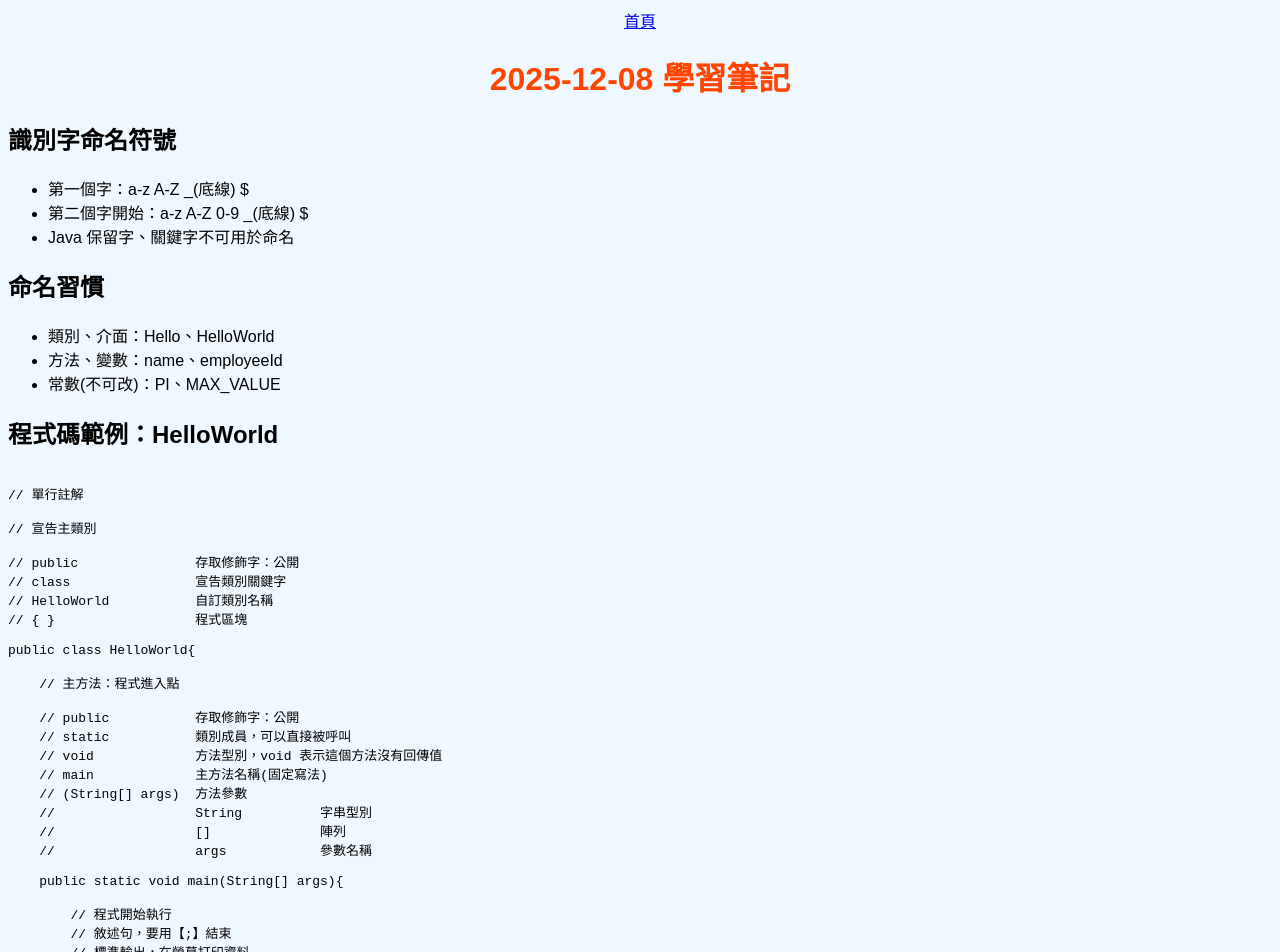
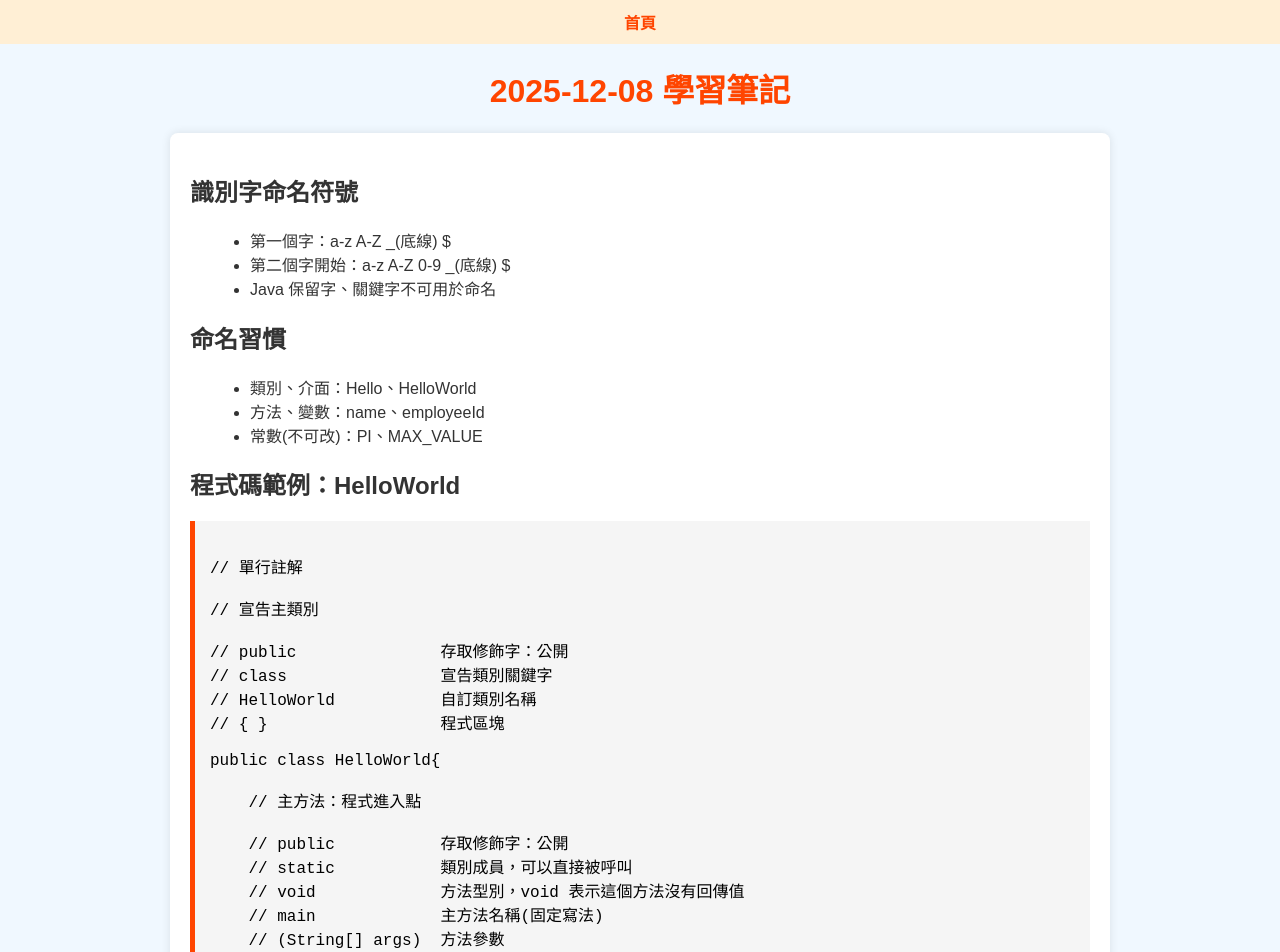
Before and after one commit to vanessa251202/vanessa251202.github.io, a plain HTML site: page 25-12-08.html in a window 1280 px wide. Shown: the top 952 px of the page. Drawn offline with Linux system fonts and the light colour scheme.

Commit message:
Update style.css

```diff
--- a/style.css
+++ b/style.css
@@ -1,13 +1,66 @@
-body{
-  background-color:#f0f8ff;  /*背景顏色*/
-  font-family:'BiauKai',sans-serif;  /*字型*/
-  text-align: center; /*文字置中*/
+/* ------------------ 全域設定 ------------------ */
+body {
+  font-family: 'BiauKai', sans-serif; /* 字型 */
+  background-color: #f0f8ff;           /* 淡藍背景 */
+  color: #333333;                      /* 文字顏色 */
+  margin: 0;
+  padding: 0;
 }
 
-h1{
-  color: #ff4500; /*標題顏色*/
+/* ------------------ 導覽列 ------------------ */
+nav {
+  background-color: #ffefd5; /* 淡橘背景 */
+  padding: 10px 20px;
+  text-align: center;
 }
 
-p{
-  color: #333333; /*文字顏色*/
+nav a {
+  color: #ff4500; /* 連結顏色 */
+  text-decoration: none;
+  margin: 0 10px;
+  font-weight: bold;
 }
+
+nav a:hover {
+  text-decoration: underline; /* 滑鼠移上去加底線 */
+}
+
+/* ------------------ 標題 ------------------ */
+h1 {
+  text-align: center;
+  color: #ff4500;
+}
+
+h2 {
+  color: #333333;
+}
+
+/* ------------------ 內容區塊 ------------------ */
+.content {
+  max-width: 900px;  /* 內容寬度 */
+  margin: 20px auto; /* 上下 20px，置中 */
+  padding: 20px;     /* 內距 */
+  background-color: #ffffff; /* 白色背景 */
+  border-radius: 8px;       /* 圓角 */
+  box-shadow: 0 0 10px rgba(0,0,0,0.1); /* 陰影 */
+}
+
+/* ------------------ 清單 ------------------ */
+ul {
+  margin-left: 20px; /* 清單靠左縮排 */
+}
+
+/* ------------------ 程式碼區塊 ------------------ */
+pre {
+  background-color: #f5f5f5; /* 淺灰背景 */
+  padding: 15px;
+  overflow-x: auto;          /* 長程式碼水平滾動 */
+  border-left: 5px solid #ff4500; /* 左側紅色標記 */
+  white-space: pre-wrap;      /* 自動換行 */
+  word-wrap: break-word;      /* 自動斷行 */
+}
+
+code {
+  font-family: 'Courier New', monospace; /* 等寬字型 */
+  color: #000000;
+}
```
